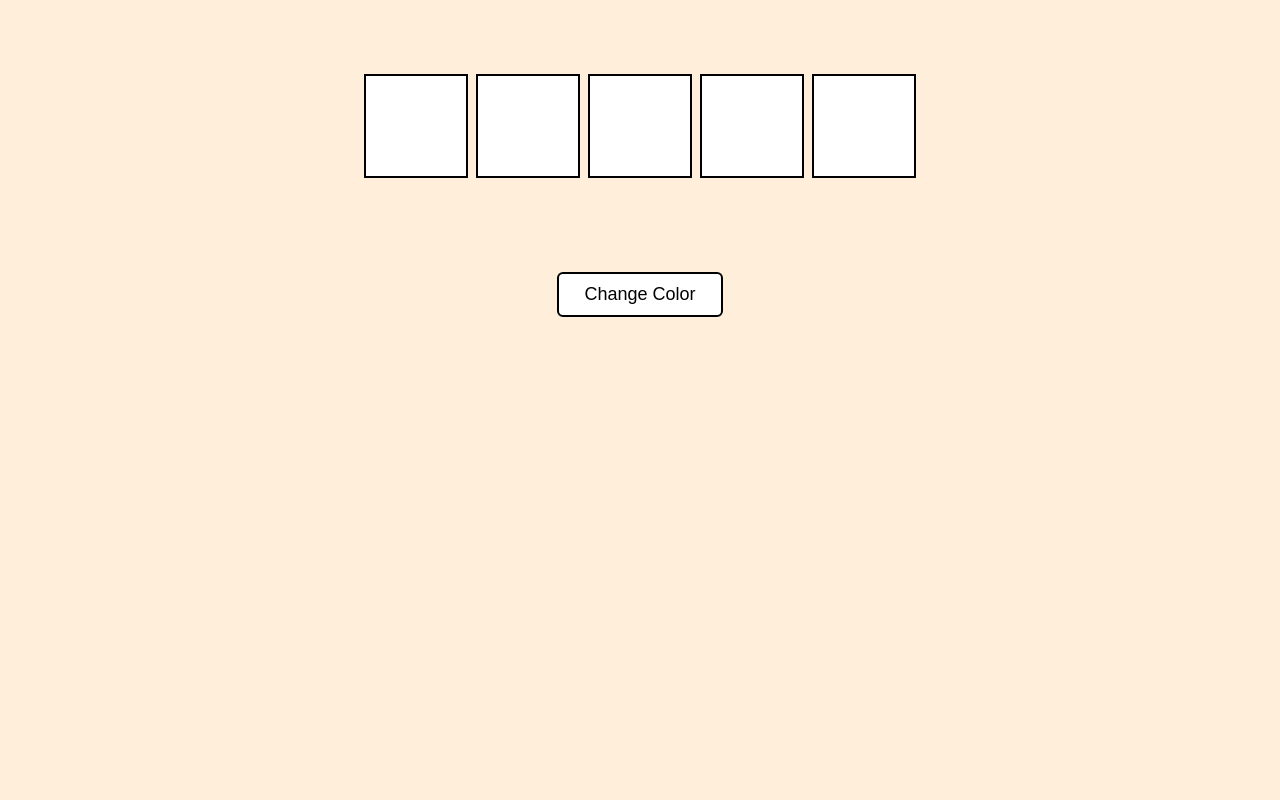
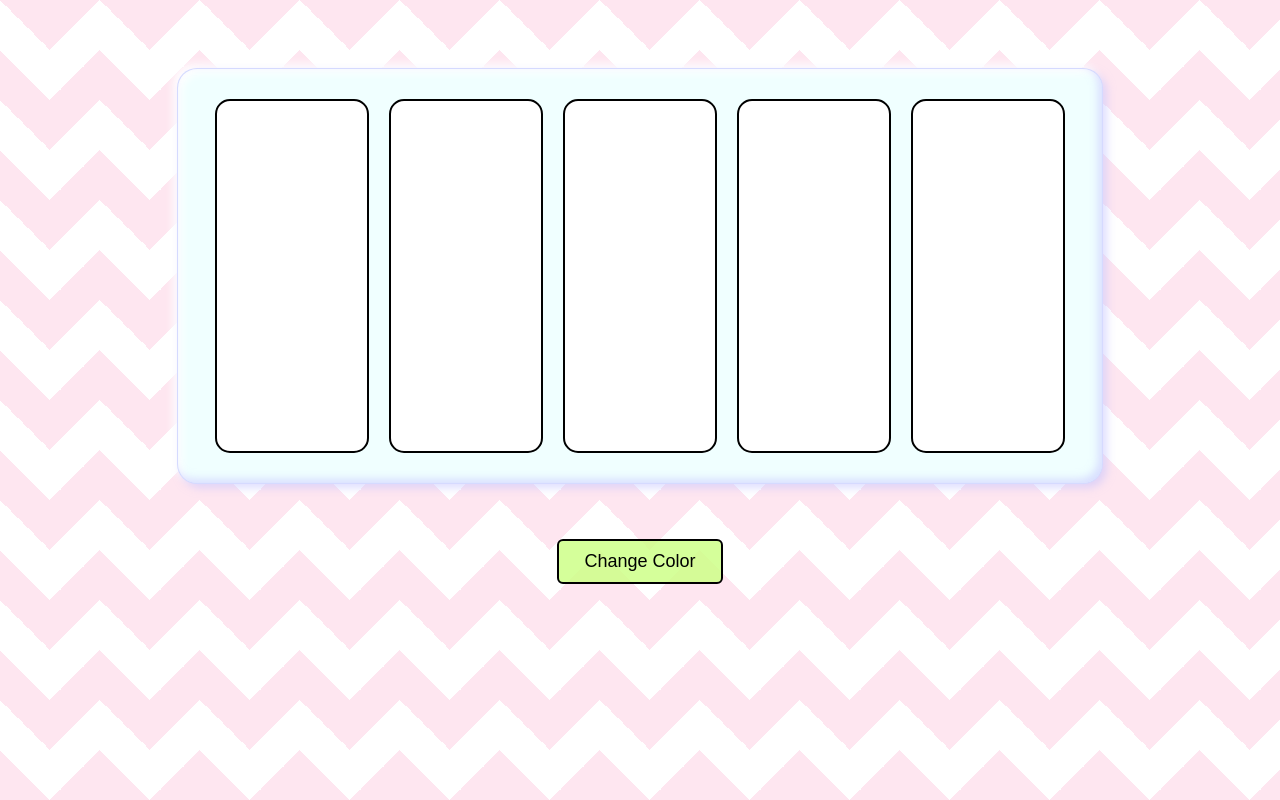
Before and after one commit to Piyush-jangid-01/Productivity-Hub, a plain HTML site: page tools/Color Combo/index.html in a window 1280 px wide. Drawn offline with Linux system fonts and the light colour scheme.

Commit message:
Refactor styles for layout and design improvements

```diff
--- a/tools/Color Combo/styles.css
+++ b/tools/Color Combo/styles.css
@@ -1,18 +1,37 @@
-*{
-      background-color:rgb(255, 238, 217);
+body{
+      background: linear-gradient(135deg, #fee6f0 25%, transparent 25%) -50px 0,
+                linear-gradient(225deg, #fee6f0 25%, transparent 25%) -50px 0,
+                linear-gradient(315deg, #fee6f0 25%, transparent 25%),
+                linear-gradient(45deg, #fee6f0 25%, transparent 25%);
+                background-size: 100px 100px ;
     }
+
+.container-box{
+      display: flex;
+      justify-content: center;
+    }
+
     .container{
+      padding: 20px;
+      border: 1.5px solid #c1bfff91;
+      border-radius: 20px;
       display: flex;
       justify-content: center;
       align-items: center;
-      margin:70px 0px;
+      margin-top:60px;
+      margin-bottom: 35px;
+      background-color: azure;
+      box-shadow: #c1bfff84 4px 4px 8px, inset #c1bfff84 -4px -4px 8px,
+    inset #ffffff 4px 4px 8px, #ffffff -4px -4px 8px;
+      width: 70%;
     }
     .box{
       background-color: white;
-      width: 100px;
-      height: 100px;
+      width: 150px;
+      height: 350px;
+      border-radius: 15px;
       border: 2px solid black;
-      margin: 4px;
+      margin: 10px;
       font-size: 2.5em;
       display: flex;
       justify-content: center;
@@ -23,12 +42,12 @@
     padding: 10px 25px;
     font-size: 18px;
     border: 2px solid black;
-    background-color: rgb(255, 255, 255);
+    background-color: #cdff87d6;
     color: rgb(0, 0, 0);
     border-radius: 6px;
     cursor: pointer;
 }
 
 #btn:hover {
-  background-color: #daffff;
+  background-color: #daffffbe;
 }
```
